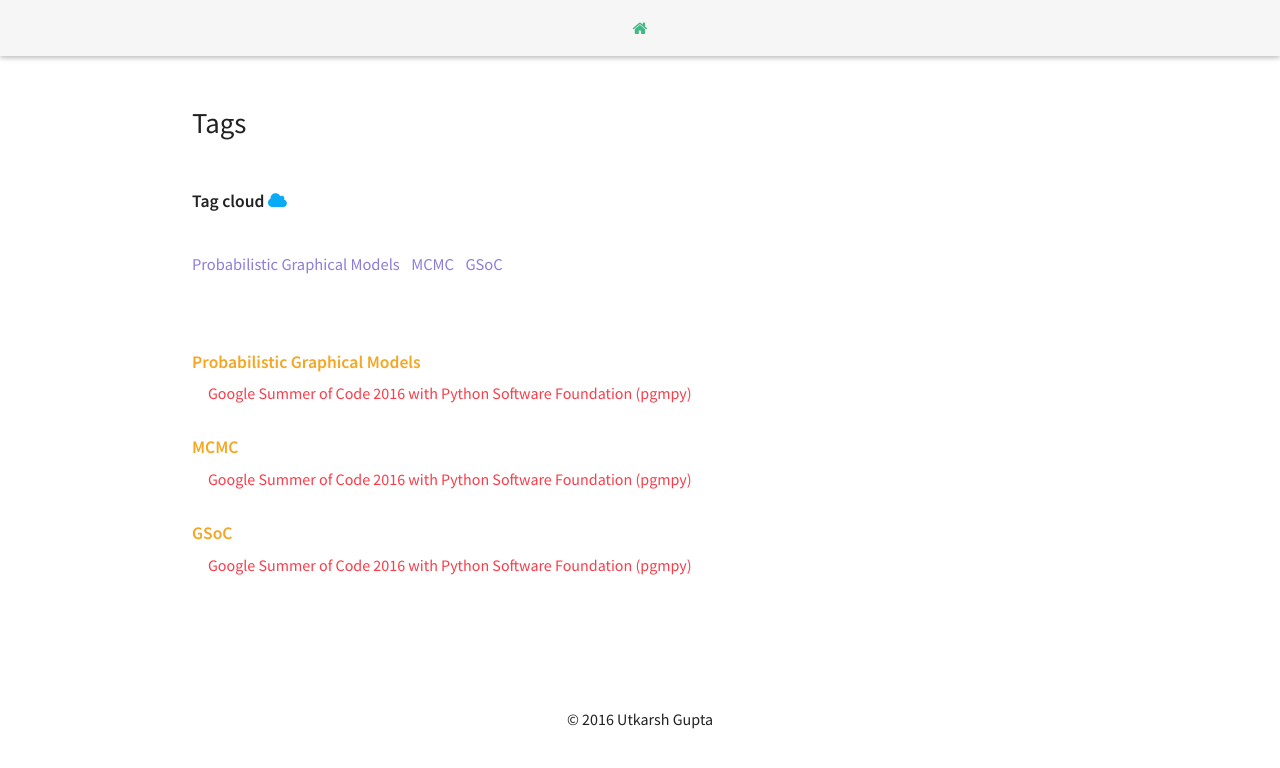
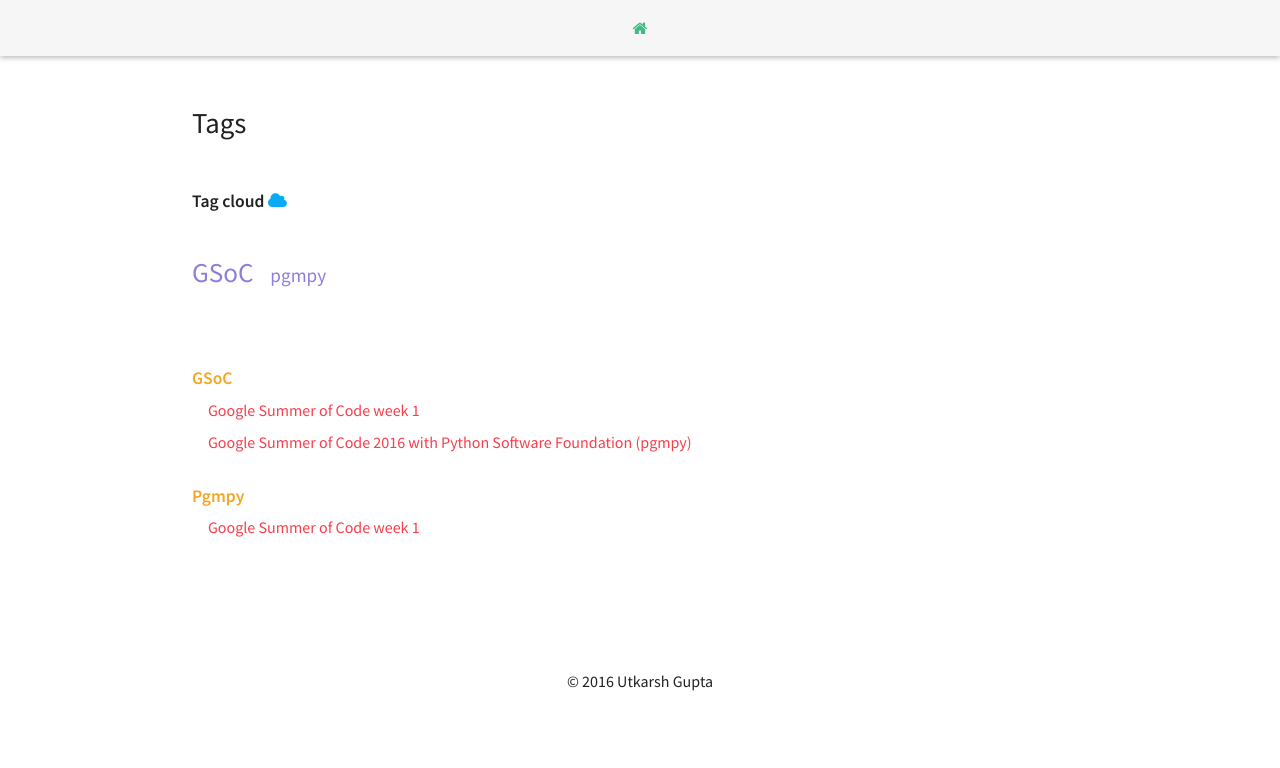
Before and after one commit to khalibartan/khalibartan.github.io, a Jekyll site: the page built from tags.html, in a window 1280 px wide. Shown: the top 768 px of the page. Built offline with Jekyll 4.4.1, drawn with Linux system fonts in a browser that asks for light colours; part of the change alters nothing that is shown.

Commit message:
Migrated second post from medium

```diff
--- a/_posts/2016-05-15-GSoC-2016-with-pgmpy.md
+++ b/_posts/2016-05-15-GSoC-2016-with-pgmpy.md
@@ -4,7 +4,7 @@ title: "Google Summer of Code 2016 with Python Software Foundation (pgmpy)"
 
 excerpt: "This all started around a year back, when I got introduced to open source (Free and Open Source, Free as in speech) world. Feeling of being a part of something big was itself amazing and to add someone will be using my work in something great this proved to be more than driving force needed to get me going. The more I worked the more addicted I got. In around October 2015 through my brother and some answers on Quora I came to know about pgmpy(A python library for Probabilistic Graphical Models), and since then I have been contributing continuously. "
 
-tags: [Probabilistic Graphical Models, MCMC, GSoC]
+tags: [GSoC]
 categories: [GSoC]
 comments: true
 ---
--- /dev/null
+++ b/_posts/2016-06-04-GSoC-week-1.md
@@ -0,0 +1,62 @@
+---
+layout: post
+title: "Google Summer of Code week 1"
+
+excerpt: "This week of work proved to be quite productive. I was consistent with my proposed time line. For this week work I proposed to write base class structure for Hamiltonian Monte Carlo (HMC), and implement methods for leapfrog, modified Euler and algorithm for finding a reasonable starting value of epsilon."
+
+tags: [pgmpy, GSoC]
+categories: [GSoC]
+comments: true
+---
+This week of work proved to be quite productive. I was consistent with my proposed time line. For this week work I proposed to write base class structure for Hamiltonian Monte Carlo (HMC), implement methods for leapfrog, modified Euler and algorithm for finding a reasonable starting value of epsilon. During the start I wrote the leapfrog and modified Euler as methods of HMC class, but my mentor told me to write a base class and using that base class write leapfrog and modified Euler as different classes.
+
+The earlier structure looked something like this:
+
+~~~ python
+class HamiltonianMCda(object):
+    def __init__(self, discretize_time='leapfrog', *args):
+        # Some arguments and parameters
+        # chooses discretization algorithm depending upon
+        # the string passed to discretize_time
+        pass
+    def leapfrog(self):
+        pass
+    def modifiedEuler(self):
+        pass
+~~~
+
+But why did we settle upon base class implementation? With the earlier structure things were not flexible from user point of view. What if user want to plug-in his own implementations. After the changes I created a base class called **DiscretizeTime** , class inheriting this could then be passed as an argument for discretization of time. Advantage of having a base class is that it provides a basic structure to the things, and adds extensibility. Now things look something like this:
+
+~~~ python
+class DiscretizeTime(object):
+    def __init__(self, *args):
+        pass
+
+    def discretize_time(self):
+        # returns the initialized values
+        pass
+
+class LeapFrog(DiscretizeTime):
+    def __init__(self, *args):
+        pass
+
+    def _discretize_time(self):
+        # computes the values and initializes the parameters
+        pass
+
+class HamiltonianMCda(object):
+    def __init__(self, discretize_time=LeapFrog, *args):
+        # discretize_time is a subclass of DiscretizeTime
+        pass
+~~~
+
+Now using these base class user can pass his/her own implementations as an argument.
+
+I also wrote other base classes for finding Log of probability Distribution and Gradient of the log. During the time of writing my GSoC proposal me and my couldn’t decide how these methods for finding log and its gradient should be implemented. In this week meeting with the mentor, I proposed that I’ll write method in each model classes we will be implementing, and use that, if user doesn’t provide a class inheriting the base class for gradients and we settled upon it.
+
+Though this week work was great, but still there are things which remain unclear, from theoretical point. How to parameterize a continuous model still remains in doubt. Currently I have assumed that model parameterization will be of a matrix or array type structure. This assumption is good enough for the most of the common models I have came across, but things cannot be stated with certainty that it will generalize to all kind of continuous models. Me and my mentor are looking into things more deeply and hopefully we will find some solution soon. For the next week I’ll try to finish the Hamiltonian Monte Carlo sampler.
+
+## Links
+
+1. [Pull request for Hamiltonian Monte Carlo](https://github.com/pgmpy/pgmpy/pull/691)
+2. [GSoC proposal draft](https://docs.google.com/document/d/1W0iGbof58Jf98PCK1xKXdHY7-2dUwdctHDppWfE2sO4/edit?usp=sharing)
```
Also changed, not shown: 7 other files.
